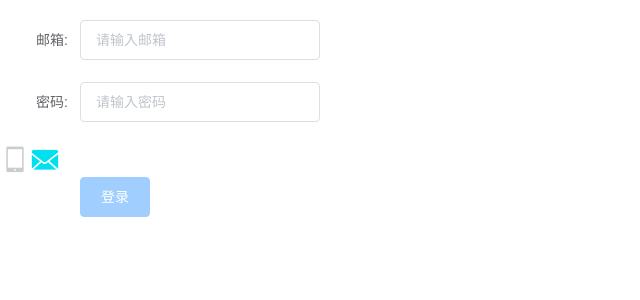
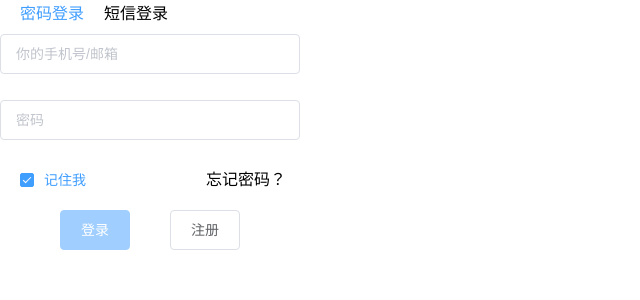
Before and after one commit to swxs/openapi_auth, a Vue app: page /#/ in a window 1280 px wide. Shown: the top 300 px of the page, without its empty margins (0-640 px from the left). Built offline with nearby package versions, Linux system fonts and the light colour scheme; the HTML template or start-up script is replaced by a standard one.

Commit message:
[swxs] 确定大致样式结构，后续需要解决发送验证码、注册、忘记密码功能

```diff
--- a/src/views/index.vue
+++ b/src/views/index.vue
@@ -1,72 +1,94 @@
 <template>
-  <el-form
-    ref="form"
-    class="form"
-    :rules="rules"
-    :model="logins"
-    label-width="80px"
+  <div>
+    <div class="">
+      <!-- 密码登录 -->
+      <span
+        :class="{ ttype_changer: true, active: ttype === 2 }"
+        @click="change(2)"
+        >密码登录</span
       >
-    <el-form-item label="邮箱:">
+      <!-- 短信登录 -->
+      <span
+        :class="{ ttype_changer: true, active: ttype === 1 }"
+        @click="change(1)"
+        >短信登录</span
+      >
+    </div>
+
+    <el-form ref="form" class="form" :rules="rules" :model="logins">
+      <el-form-item class="form-item">
         <el-input
           type="text"
           id="identifier"
           class="input-text"
           v-model.trim="logins.identifier"
-        placeholder="请输入邮箱"
+          placeholder="你的手机号/邮箱"
           @blur="verify('identifier')"
           @focus="verify('identifier')"
         >
         </el-input>
-      <span ref="identifier" class="error-wrap">
-        <span class="error-text">请输入邮箱!</span>
-      </span>
+        <div ref="identifier" class="error-wrap">
+          <span class="error-text">请输入注册时用的邮箱或者手机号</span>
+        </div>
       </el-form-item>
 
-    <el-form-item label="密码:">
+      <el-form-item class="form-item" id="t2" v-if="ttype === 2">
         <el-input
           type="password"
           id="credential"
           class="input-text"
           v-model.trim="logins.credential"
-        placeholder="请输入密码"
+          placeholder="密码"
           @blur="verify('credential')"
           @focus="verify('credential')"
         >
         </el-input>
-      <span ref="credential" class="error-wrap">
-        <span class="error-text">请输入密码!</span>
-      </span>
+        <div ref="credential" class="error-wrap">
+          <span class="error-text">你还没有输入密码</span>
+        </div>
       </el-form-item>
 
-    <span class="content_block WD_w1 MB_w2 tc">
-      <i
-        class="iconfont icon-shouji"
-        title="手机号登录"
-        @click="copy(lock.id, lock.password, lock.used)"
-      ></i>
-    </span>
+      <el-form-item class="form-item" id="t1" v-if="ttype === 1">
+        <el-input
+          id="credential"
+          class="input-text"
+          v-model.trim="logins.credential"
+          placeholder="验证码"
+          @blur="verify('credential')"
+          @focus="verify('credential')"
+        >
+          <el-button slot="suffix">获取验证码</el-button>
+        </el-input>
+        <div ref="credential" class="error-wrap">
+          <span class="error-text">你还没有输入验证码</span>
+        </div>
+      </el-form-item>
 
-    <span class="content_block WD_w1 MB_w2 tc">
-      <i
-        class="iconfont icon-news-fill is-use"
-        title="邮箱登录"
-        @click="copy(lock.id, lock.password, lock.used)"
-      ></i>
-    </span>
+      <div>
+        <el-checkbox v-model="is_remember" id="remember">记住我</el-checkbox>
 
-    <el-form-item>
+        <span id="forget">忘记密码？</span>
+      </div>
+
+      <el-form-item class="form-item">
         <el-button
           label="登录"
           type="primary"
           class="btn"
+          id="SignIn"
           :loading="loadingState"
           :disabled="!logins.identifier || !logins.credential"
-        @click="doLogin"
+          @click="SignIn"
         >
           登录
         </el-button>
+
+        <el-button label="注册" class="btn" id="SignUp" @click="SignUp">
+          注册
+        </el-button>
       </el-form-item>
     </el-form>
+  </div>
 </template>
 
 <script>
@@ -87,8 +109,8 @@ export default {
   data() {
     return {
       loadingState: false,
+      ttype: 2,
       logins: {
-        ttype: 2,
         identifier: '',
         credential: '',
       },
@@ -100,19 +122,20 @@ export default {
           { required: true, message: '请输入密码!', trigger: 'blur' },
         ],
       },
+      is_remember: true,
     }
   },
   computed: {},
   methods: {
     // 登录接口
-    async doLogin() {
+    async SignIn() {
       this.verify('identifier')
       this.verify('credential')
       if (!this.logins.identifier || !this.logins.credential) {
         return false
       } else {
         this.loadingState = true // 设置请求加载状态
-        let loginInfo = { ...this.logins }
+        let loginInfo = { ttype: this.ttype, ...this.logins }
         let { code, data, msg } = await login(loginInfo)
         if (code == 0) {
           let token = data.token
@@ -123,15 +146,17 @@ export default {
           this.sendMessage({
             token: token,
           })
-          this.loadingState = false // 取消请求加载状态
         } else if (code === 212) {
-          this.loadingState = false
           this.$message.error('用户名或密码不正确')
         } else {
-          this.loadingState = false
           this.$message.error('用户名或密码不正确')
         }
       }
+      this.loadingState = false
+    },
+    async SignUp() {},
+    change(ttype) {
+      this.ttype = ttype
     },
     verify(key) {
       if (!this.logins[key]) {
@@ -159,14 +184,58 @@ export default {
 
 <!-- Add "scoped" attribute to limit CSS to this component only -->
 <style lang="less" scoped>
+.ttype_changer {
+  margin-left: 20px;
+  cursor: pointer;
+  &.active {
+    color: #409eff;
+  }
+  &:hover {
+    color: #409eff;
+  }
+}
+
 .form {
-  margin-top: 20px;
+  margin-top: 10px;
+  .form-item {
+    margin-bottom: 0px;
+  }
   .el-input {
-    width: 240px;
+    width: 300px;
   }
   .error-wrap {
     color: #f98a8a;
+    line-height: 16px;
     margin-left: 20px;
+  }
+  .btn {
+    margin-top: 20px;
+  }
+  #t1 {
+    .el-input--suffix {
+      padding-right: 0px;
+      .el-input__inner {
+        padding-right: 90px;
+      }
+      .el-input__suffix {
+        right: 0px;
+        .el-button {
+          padding: 12px 2px;
+        }
+      }
+    }
+  }
+  #remember {
+    margin-left: 20px;
+  }
+  #forget {
+    margin-left: 120px;
+  }
+  #SignIn {
+    margin-left: 60px;
+  }
+  #SignUp {
+    margin-left: 40px;
   }
 }
 </style>
```
Lines whose indentation alone changed are shown as unchanged.
